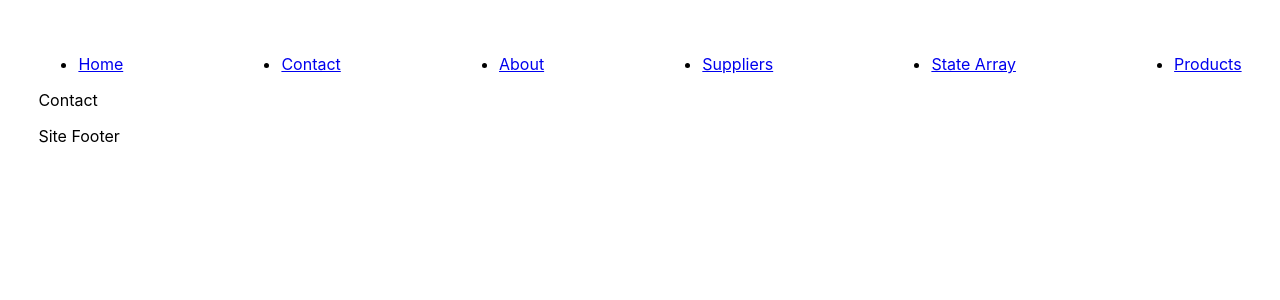
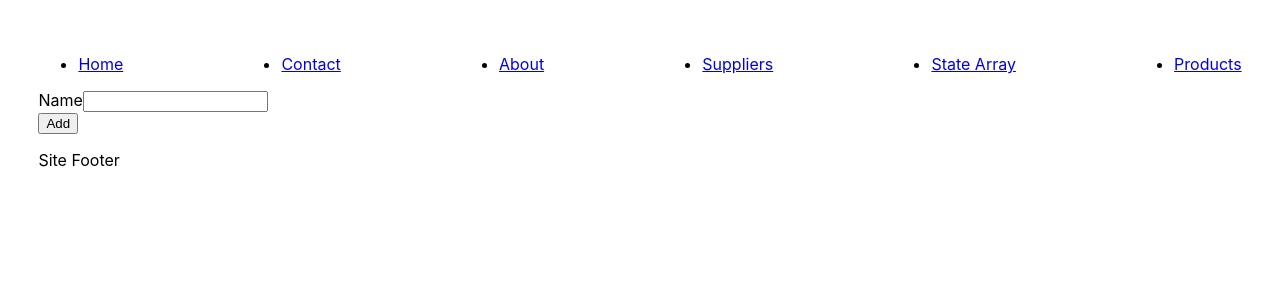
Before and after one commit to yakintech/turkcell-react-tutorial-1, a React (Create React App) app: page /contact in a window 1280 px wide. Shown: the top 300 px of the page. Built offline with nearby package versions, Linux system fonts and the light colour scheme.

Commit message:
input-state sample

```diff
--- a/src/pages/Contact.jsx
+++ b/src/pages/Contact.jsx
@@ -1,9 +1,30 @@
-import React from 'react'
+import React, { useState } from 'react'
 
 function Contact() {
-  return (
-    <div>Contact</div>
-  )
+
+  const [users, setusers] = useState([])
+  const [name, setname] = useState("")
+
+  const add = () => {
+    setusers([...users, name])
+    setname("")
+  }
+
+  return <>
+    <div>
+      <label htmlFor="">Name</label>
+      <input type='text' value={name} onChange={(e) => setname(e.target.value)} />
+    </div>
+    <div>
+      <button onClick={add}>Add</button>
+    </div>
+    <ul>
+      {
+        users && users.map(item => <li>{item}</li>)
+      }
+    </ul>
+
+  </>
 }
 
 export default Contact
```
